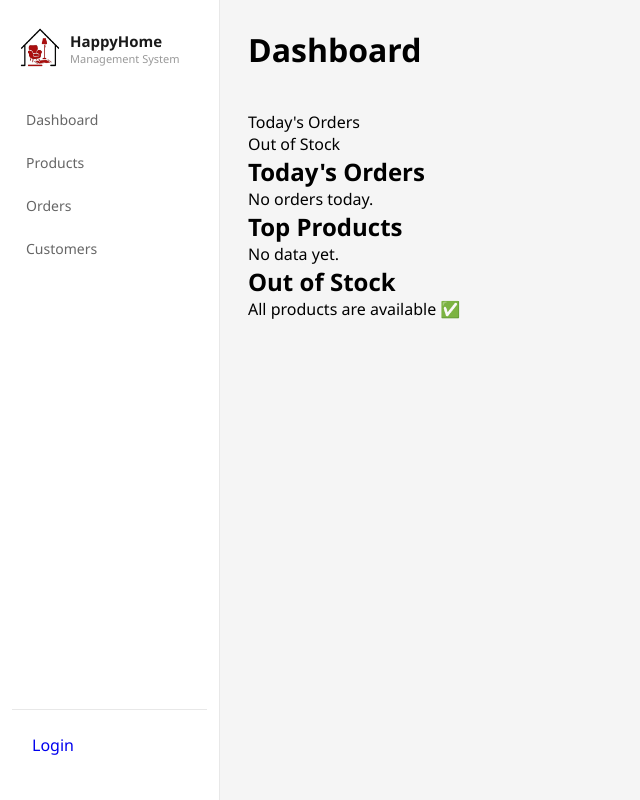
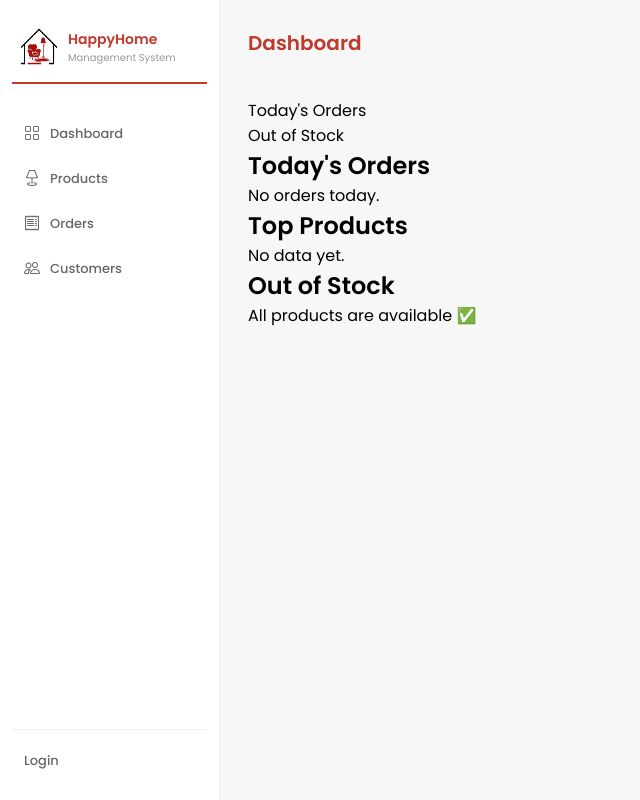
Before and after one commit to imryms/furniture-store-system, a Django app: template store/templates/dashboard.html in a window 1280 px wide. Shown: the whole page, without its empty margins (0-640 px from the left). Run offline with Django 3.2, Linux system fonts and the light colour scheme; the template is opened without the code that fills it, so the values that code supplies are empty.

Commit message:
Style to sidebar

```diff
--- a/static/css/style.css
+++ b/static/css/style.css
@@ -2,23 +2,19 @@
     margin: 0;
     padding: 0;
     box-sizing: border-box;
-  font-family: "Segoe UI", sans-serif;
+    font-family: 'Poppins', sans-serif;
 }
 
-body {
-  background: #f5f5f5;
-}
+body { background: #f7f7f7; }
 
-.layout {
-  display: flex;
-  height: 100vh;
-}
+.layout { display: flex; height: 100vh; }
 
 /* SIDEBAR */
 .sidebar {
     width: 220px;
+    flex-shrink: 0;
     background: #fff;
-  border-right: 1px solid #e8e8e8;
+    border-right: 1px solid #f0f0f0;
     display: flex;
     flex-direction: column;
     justify-content: space-between;
@@ -26,95 +22,117 @@ body {
     height: 100vh;
 }
 
-.sidebar-top {
-  display: flex;
-  flex-direction: column;
-  gap: 8px;
-}
+.sidebar-top { display: flex; flex-direction: column; gap: 8px; }
 
+/* LOGO */
 .logo {
     display: flex;
     align-items: center;
     gap: 10px;
     padding: 8px;
-  margin-bottom: 16px;
+    margin-bottom: 20px;
+    border-bottom: 2px solid #c0392b;
+    padding-bottom: 16px;
 }
+.logo img { width: 38px; height: 38px; }
+.logo h2 { font-size: 14px; font-weight: 600; color: #c0392b; }
+.logo p { font-size: 10px; color: #999; }
 
-.logo img {
-  width: 40px;
-  height: 40px;
+/* NAV */
+nav { display: flex; flex-direction: column; gap: 2px; }
+
+.nav-item {
+    display: flex;
+    align-items: center;
+    gap: 10px;
+    padding: 9px 12px;
+    border-radius: 8px;
+    text-decoration: none;
+    font-size: 13px;
+    font-weight: 500;
+    color: #666;
+    transition: all 0.15s;
 }
+.nav-item i { font-size: 16px; }
+.nav-item:hover { background: #fff0ef; color: #c0392b; }
+.nav-item.active { background: #fff0ef; color: #c0392b; }
 
-.logo h2 {
-  font-size: 15px;
-  font-weight: 700;
-  color: #1a1a1a;
-}
-
-.logo p {
-  font-size: 11px;
-  color: #999;
-}
-
-nav {
+/* USER INFO */
+.user-info {
+    border-top: 1px solid #f0f0f0;
+    padding-top: 12px;
     display: flex;
     flex-direction: column;
     gap: 4px;
 }
 
-.nav-item {
+.user-card {
     display: flex;
     align-items: center;
-  gap: 12px;
-  padding: 10px 14px;
-  border-radius: 8px;
-  text-decoration: none;
-  font-size: 14px;
-  font-weight: 500;
-  color: #666;
-  transition: all 0.15s;
-}
-
-.nav-item:hover {
-  background: #f5f5f5;
-  color: #1a1a1a;
-}
-
-.nav-item.active {
-  background: #f0f0f0;
-  color: #1a1a1a;
-  font-weight: 600;
-}
-
-/* USER INFO */
-.user-info {
-  border-top: 1px solid #e8e8e8;
-  padding: 14px 8px;
-}
-
-.user-info a {
-  display: flex;
-  flex-direction: column;
-  gap: 4px;
-  padding: 10px 12px;
+    gap: 10px;
+    padding: 8px 10px;
     border-radius: 8px;
     text-decoration: none;
     transition: all 0.15s;
 }
+.user-card:hover { background: #f7f7f7; }
 
-.user-info a:hover {
-  background: #f5f5f5;
+.user-avatar {
+    width: 32px;
+    height: 32px;
+    border-radius: 50%;
+    background: #fff0ef;
+    color: #c0392b;
+    font-size: 11px;
+    font-weight: 600;
+    display: flex;
+    align-items: center;
+    justify-content: center;
+    flex-shrink: 0;
 }
 
-.user-name {
-  font-size: 13px;
-  font-weight: 600;
-  color: #1a1a1a;
+.user-name { font-size: 12px; font-weight: 600; color: #1a1a1a; }
+.user-branch { font-size: 10px; color: #999; }
+
+.logout-btn {
+    display: flex;
+    align-items: center;
+    gap: 8px;
+    padding: 7px 12px;
+    border-radius: 8px;
+    border: none;
+    background: none;
+    color: #c0392b;
+    font-size: 12px;
+    font-weight: 500;
+    cursor: pointer;
+    font-family: 'Poppins', sans-serif;
+    width: 100%;
+    transition: all 0.15s;
+}
+.logout-btn:hover { background: #fff0ef; }
+.logout-btn i { font-size: 14px; }
+
+/* CONTENT */
+.content {
+    flex: 1;
+    padding: 28px;
+    overflow-y: auto;
 }
 
-.user-branch {
-  font-size: 11px;
+/* PAGE HEADER */
+.page-header {
+    margin-bottom: 20px;
+}
+.page-header h1 {
+    font-size: 20px;
+    font-weight: 600;
+    color: #c0392b;
+}
+.page-header p {
+    font-size: 12px;
     color: #999;
+    margin-top: 2px;
 }
 
 /* CONTENT */
--- a/store/templates/base.html
+++ b/store/templates/base.html
@@ -2,15 +2,18 @@
 <html lang="en">
 <head>
     <meta charset="UTF-8">
-    <title>FurniStore</title>
+    <title>HappyHome</title>
     {% load static %}
     <link rel="stylesheet" href="{% static 'css/style.css' %}">
     <link rel="stylesheet" href="https://cdn.jsdelivr.net/npm/bootstrap-icons@1.11.3/font/bootstrap-icons.min.css">
+    <link href="https://fonts.googleapis.com/css2?family=Poppins:wght@400;500;600&display=swap" rel="stylesheet">
 </head>
 <body>
 <div class="layout">
+
     <aside class="sidebar">
         <div class="sidebar-top">
+
             <div class="logo">
                 <img src="{% static 'img/logo.png' %}" alt="logo">
                 <div>
@@ -18,37 +21,43 @@
                     <p>Management System</p>
                 </div>
             </div>
+
             <nav>
-                    <a href="/" class="nav-item">Dashboard</a>
-                    <a href="/products/" class="nav-item">Products</a>
-                    <a href="/orders/" class="nav-item">Orders</a>
-                    <a href="{% url 'customer_list' %}" class="nav-item">Customers</a>
+                <a href="/" class="nav-item"><i class="bi bi-grid"></i> Dashboard</a>
+                <a href="/products/" class="nav-item"><i class="bi bi-lamp"></i> Products</a>
+                <a href="/orders/" class="nav-item"><i class="bi bi-receipt"></i> Orders</a>
+                <a href="{% url 'customer_list' %}" class="nav-item"><i class="bi bi-people"></i> Customers</a>
             </nav>
+
         </div>
 
         <div class="user-info">
             {% if user.is_authenticated %}
-                    <a href="/profile/">
+                <a href="/profile/" class="user-card">
+                    <div class="user-avatar">{{ user.get_full_name|default:user.username|slice:":2"|upper }}</div>
+                    <div>
                         <p class="user-name">{{ user.get_full_name|default:user.username }}</p>
                         <p class="user-branch">{{ user.branch }}</p>
+                    </div>
                 </a>
-
-                    <form action="{% url 'logout' %}" method="post" style="display: inline;">
+                <form action="{% url 'logout' %}" method="post">
                     {% csrf_token %}
-                        <button type="submit" style="background: none; border: none; color: red; cursor: pointer; padding: 0; font-family: inherit; font-size: 0.9rem;">
-                            Logout
+                    <button type="submit" class="logout-btn">
+                        <i class="bi bi-box-arrow-left"></i> Logout
                     </button>
                 </form>
             {% else %}
-                    <a href="{% url 'login' %}">Login</a>
+                <a href="{% url 'login' %}" class="nav-item">Login</a>
             {% endif %}
         </div>
+
     </aside>
 
     <main class="content">
         {% block content %}
         {% endblock %}
     </main>
+
 </div>
 </body>
 </html>
```
Lines whose indentation alone changed are shown as unchanged.
